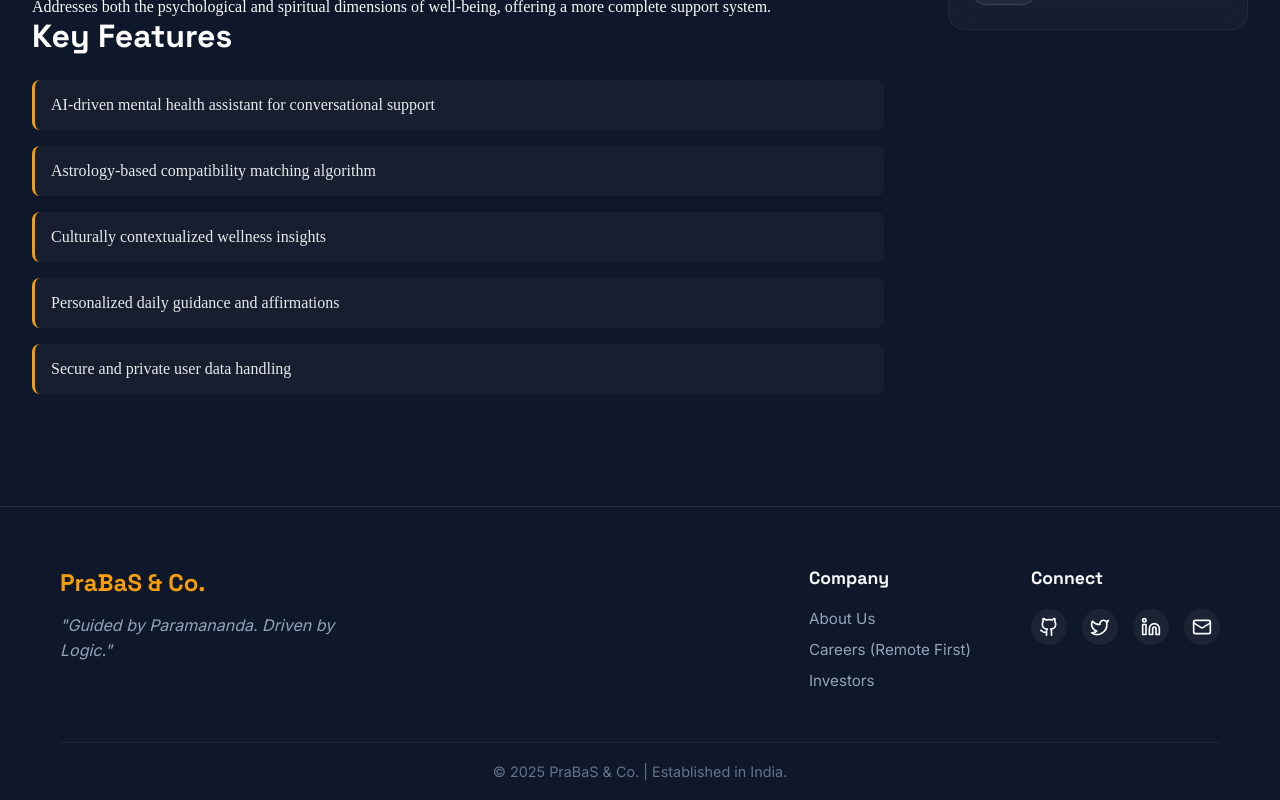
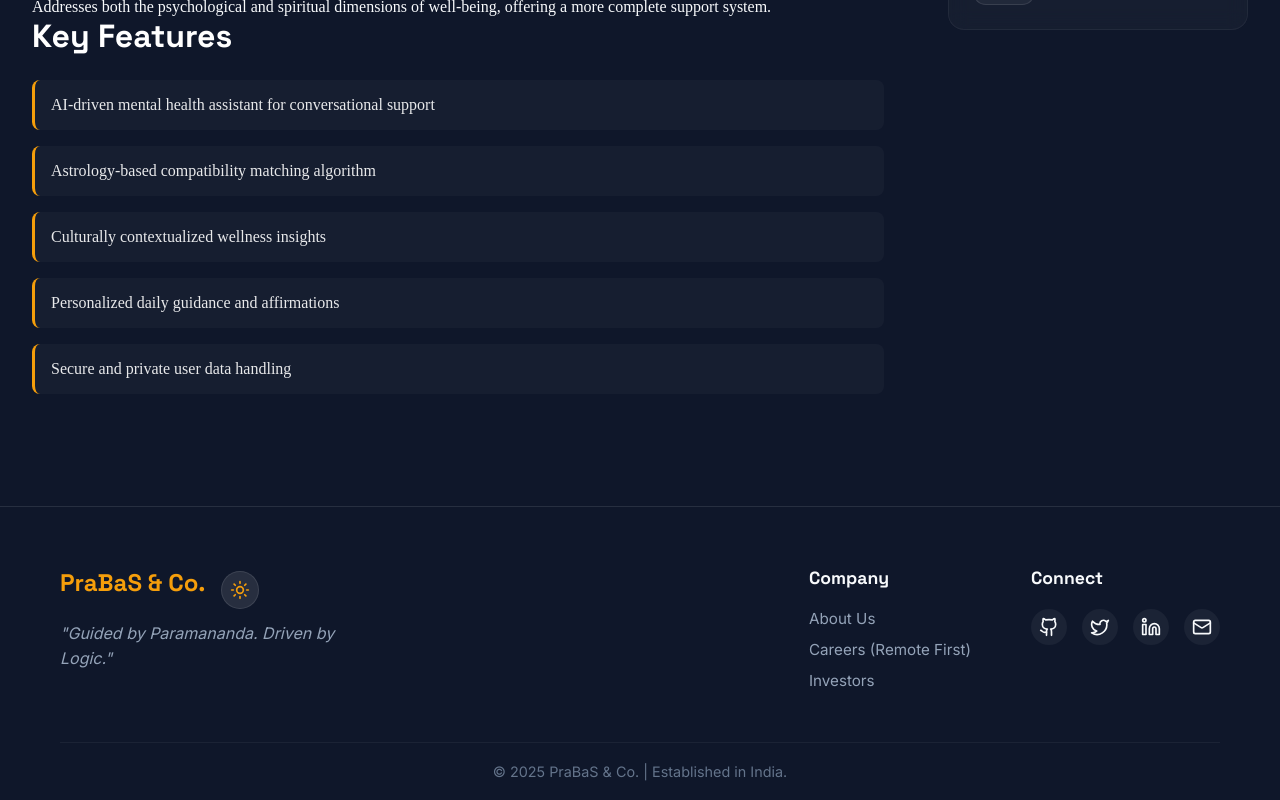
Before and after one commit to yuvasamrajyaofficial-prog/MCT, a Next.js app: page /products/malola in a window 1280 px wide. Shown: the part 1473-2273 px from the top of the page. Built offline with nearby package versions, Linux system fonts and the light colour scheme.

Commit message:
feat: implement dark/light mode toggle

```diff
--- a/app/globals.css
+++ b/app/globals.css
@@ -5,6 +5,15 @@
   --primary-glow: rgba(245, 158, 11, 0.5);
   --glass-bg: rgba(255, 255, 255, 0.05);
   --glass-border: rgba(255, 255, 255, 0.1);
+}
+
+[data-theme="light"] {
+  --background: #f8fafc;
+  --foreground: #0f172a;
+  --primary: #d97706;
+  --primary-glow: rgba(217, 119, 6, 0.3);
+  --glass-bg: rgba(0, 0, 0, 0.05);
+  --glass-border: rgba(0, 0, 0, 0.1);
 }
 
 * {
--- a/app/layout.js
+++ b/app/layout.js
@@ -19,13 +19,17 @@ export const metadata = {
     "Pioneering AI solutions for Education, Mental Wellness, and Human Potential.",
 };
 
+import { ThemeProvider } from "@/components/ThemeProvider";
+
 export default function RootLayout({ children }) {
   return (
-    <html lang="en">
+    <html lang="en" suppressHydrationWarning>
       <body className={`${spaceGrotesk.variable} ${inter.variable}`}>
-        <CursorEffect />
-        {children}
-        <Footer />
+        <ThemeProvider attribute="data-theme" defaultTheme="dark" enableSystem={false}>
+          <CursorEffect />
+          {children}
+          <Footer />
+        </ThemeProvider>
       </body>
     </html>
   );
--- a/components/Footer.js
+++ b/components/Footer.js
@@ -3,6 +3,8 @@
 import Link from "next/link";
 import { Github, Twitter, Linkedin, Mail } from "lucide-react";
 import styles from "./Footer.module.css";
+
+import ThemeToggle from "./ThemeToggle";
 
 export default function Footer() {
   return (
@@ -10,7 +12,10 @@ export default function Footer() {
       <div className="container">
         <div className={styles.content}>
           <div className={styles.brand}>
-            <h3 className={styles.logo}>PraBaS & Co.</h3>
+            <div style={{ display: 'flex', alignItems: 'center', gap: '1rem', marginBottom: '0.5rem' }}>
+              <h3 className={styles.logo}>PraBaS & Co.</h3>
+              <ThemeToggle />
+            </div>
             <p className={styles.quote}>&quot;Guided by Paramananda. Driven by Logic.&quot;</p>
           </div>
 
--- /dev/null
+++ b/components/ThemeProvider.js
@@ -0,0 +1,7 @@
+"use client";
+
+import { ThemeProvider as NextThemesProvider } from "next-themes";
+
+export function ThemeProvider({ children, ...props }) {
+  return <NextThemesProvider {...props}>{children}</NextThemesProvider>;
+}
--- /dev/null
+++ b/components/ThemeToggle.js
@@ -0,0 +1,33 @@
+"use client";
+
+import { useTheme } from "next-themes";
+import { useEffect, useState } from "react";
+import { Sun, Moon } from "lucide-react";
+
+import styles from "./ThemeToggle.module.css";
+
+export default function ThemeToggle() {
+  const { theme, setTheme } = useTheme();
+  const [mounted, setMounted] = useState(false);
+
+  // Avoid hydration mismatch
+  useEffect(() => {
+    setMounted(true);
+  }, []);
+
+  if (!mounted) return null;
+
+  return (
+    <button
+      onClick={() => setTheme(theme === "dark" ? "light" : "dark")}
+      className={styles.toggleButton}
+      aria-label="Toggle Theme"
+    >
+      {theme === "dark" ? (
+        <Sun size={20} className={styles.iconSun} />
+      ) : (
+        <Moon size={20} className={styles.iconMoon} />
+      )}
+    </button>
+  );
+}
--- /dev/null
+++ b/components/ThemeToggle.module.css
@@ -0,0 +1,32 @@
+.toggleButton {
+  padding: 0.5rem;
+  border-radius: 9999px;
+  background: rgba(255, 255, 255, 0.1);
+  border: 1px solid rgba(255, 255, 255, 0.1);
+  cursor: pointer;
+  display: flex;
+  align-items: center;
+  justify-content: center;
+  transition: all 0.3s ease;
+}
+
+.toggleButton:hover {
+  background: rgba(255, 255, 255, 0.2);
+}
+
+[data-theme="light"] .toggleButton {
+  background: rgba(0, 0, 0, 0.05);
+  border-color: rgba(0, 0, 0, 0.1);
+}
+
+[data-theme="light"] .toggleButton:hover {
+  background: rgba(0, 0, 0, 0.1);
+}
+
+.iconSun {
+  color: #f59e0b;
+}
+
+.iconMoon {
+  color: #334155;
+}
--- a/package.json
+++ b/package.json
@@ -16,6 +16,7 @@
     "lucide-react": "^0.561.0",
     "maath": "^0.10.8",
     "next": "16.0.10",
+    "next-themes": "^0.4.6",
     "react": "19.2.1",
     "react-dom": "19.2.1",
     "react-tilt": "^1.0.2",
```
Also changed, not shown: 1 other file (tests, documents, lock files or other folders).
